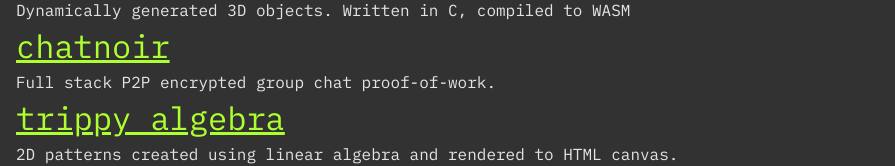
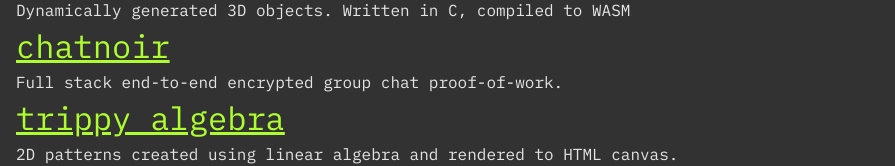
Before and after one commit to kargayerde/kargayerde.github.io, a React (Vite) app: page / in a window 1280 px wide. Shown: the part 138-304 px from the top of the page, without its empty margins (0-895 px from the left). Built offline with nearby package versions, Linux system fonts and the light colour scheme.

Commit message:
commit author unfuckup

```diff
--- a/src/App.jsx
+++ b/src/App.jsx
@@ -16,7 +16,7 @@ function App() {
 			title: "chatnoir",
 			link: "https://chatnoir-front.onrender.com/",
 			repo: "",
-			description: "Full stack P2P encrypted group chat proof-of-work.",
+			description: "Full stack end-to-end encrypted group chat proof-of-work.",
 		},
 		{
 			title: "Trippy Algebra",
```
